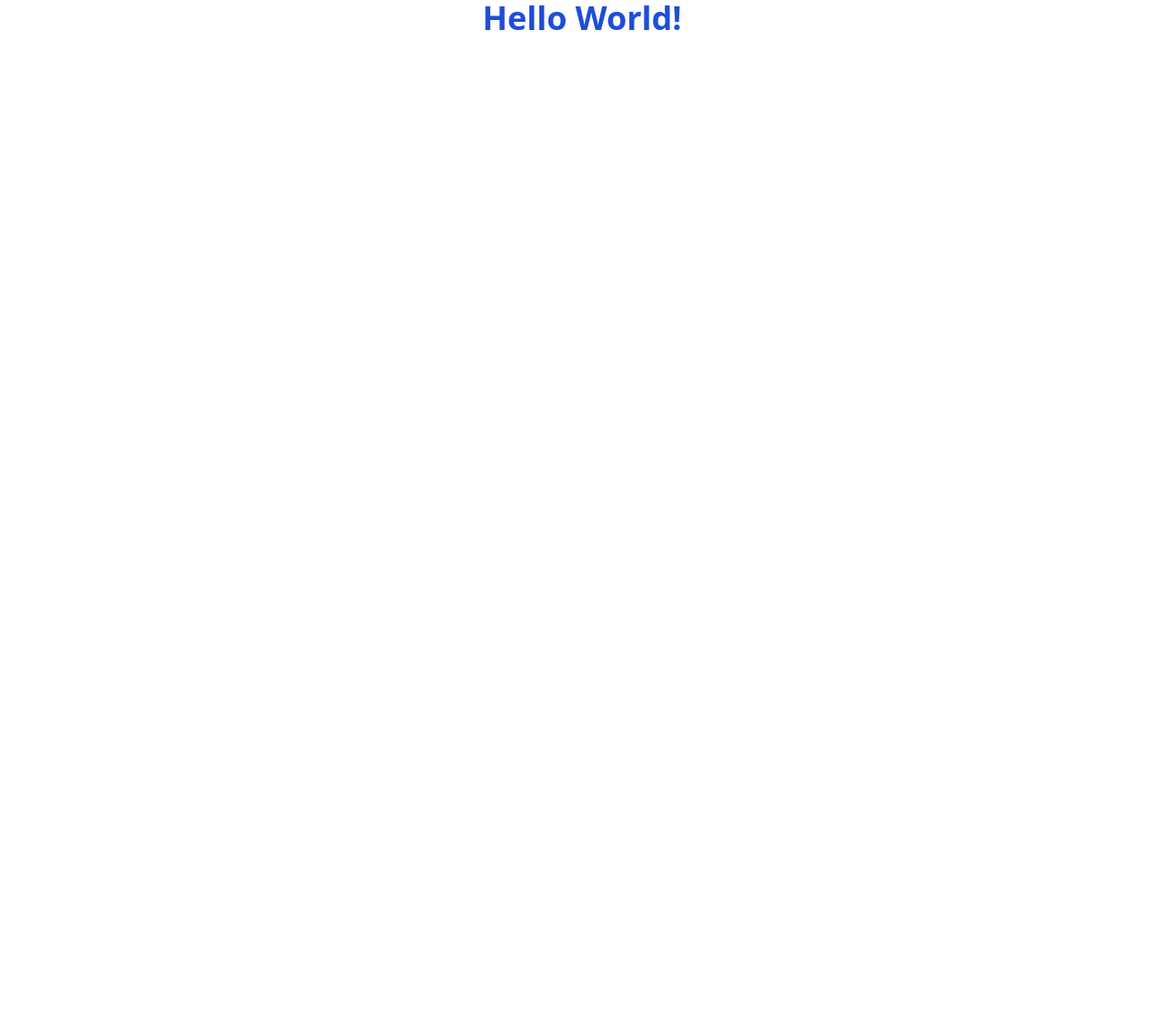
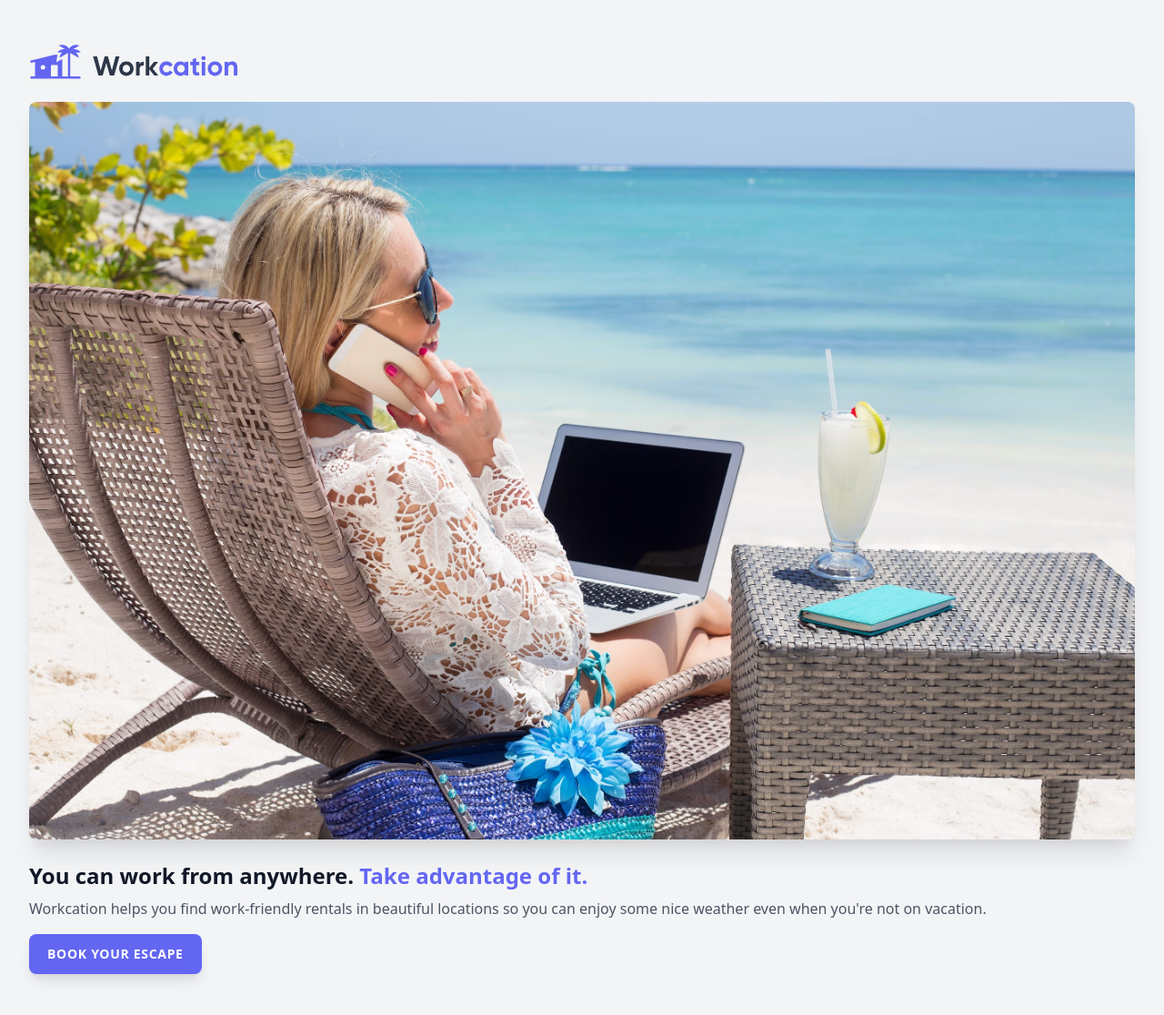
Before and after one commit to francisakortia/tailwind_tutorial, a website built with Vite: page index.html in a window 1280 px wide. Shown: the whole page at 91% size. Before the commit the page ends 800 px from the top, so only its background shows below. Built offline with nearby package versions, Linux system fonts and the light colour scheme.

Commit message:
design workcation page

```diff
--- a/index.html
+++ b/index.html
@@ -1,5 +1,6 @@
 <!DOCTYPE html>
 <html lang="en">
+
 <head>
     <meta charset="UTF-8">
     <meta http-equiv="X-UA-Compatible" content="IE=edge">
@@ -8,7 +9,21 @@
     <!-- <link href="css/tailwind.css" rel="stylesheet"> -->
     <link href="css/tailwind.css" rel="stylesheet">
 </head>
-<body>
-    <h1 class="text-4xl font-bold text-center text-blue-700">Hello World!</h1>
+
+<body class="bg-gray-100">
+    <div class="px-8 py-12">
+        <img class="h-10" src="img/logo.svg" alt="Workcation">
+        <img class="mt-6 rounded-lg shadow-xl" src="img/beach-work.jpg" alt="Woman Workcationing on the beach">
+        <h1 class="mt-6 text-2xl font-bold text-gray-900">You can work from anywhere. <span class="text-indigo-500">Take
+                advantage of it.</span></h1>
+        <p class="mt-2 text-gray-600">
+            Workcation helps you find work-friendly rentals in beautiful locations so you can enjoy some nice weather
+            even when you're not on vacation.
+        </p>
+        <div class="mt-4">
+            <a class="inline-block px-5 py-3 rounded-lg bg-indigo-500 shadow-lg text-white uppercase tracking-wider font-semibold text-sm" href="#">Book your escape</a>
+        </div>
+    </div>
 </body>
+
 </html>
```
